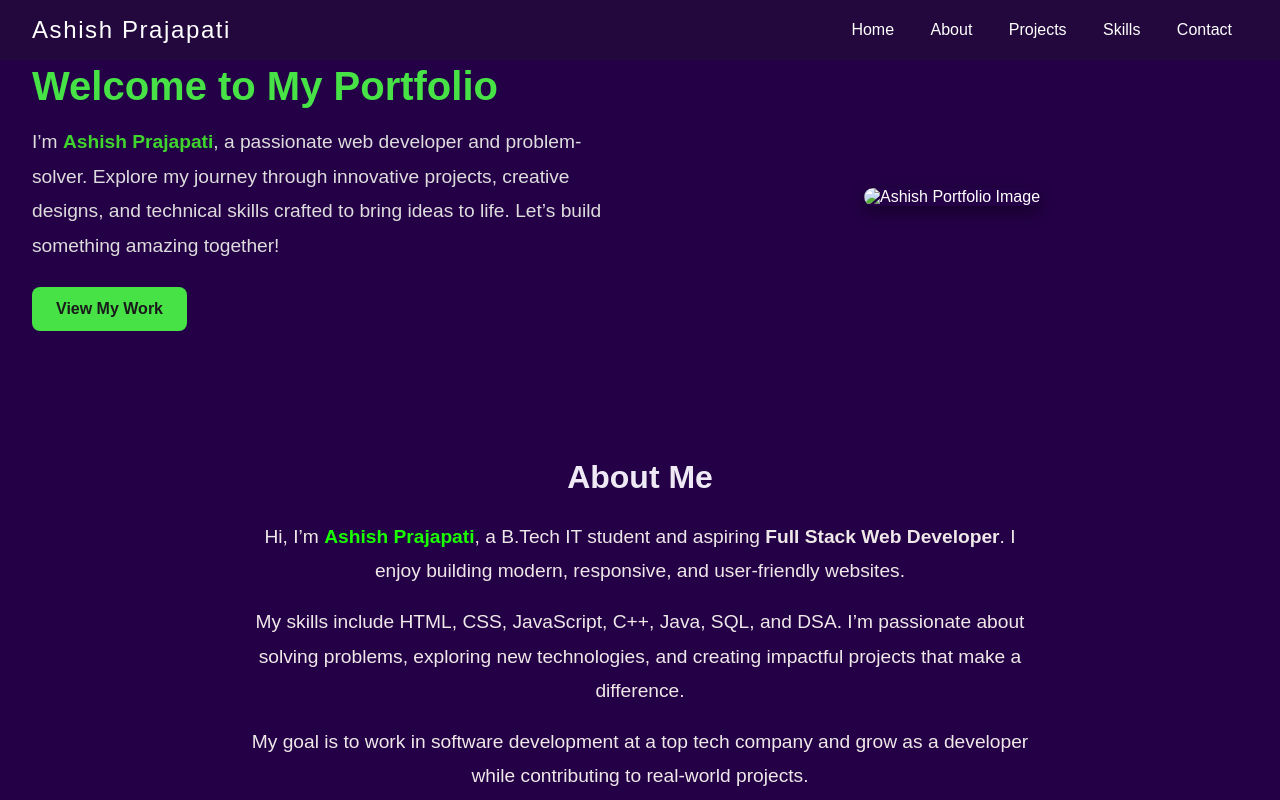
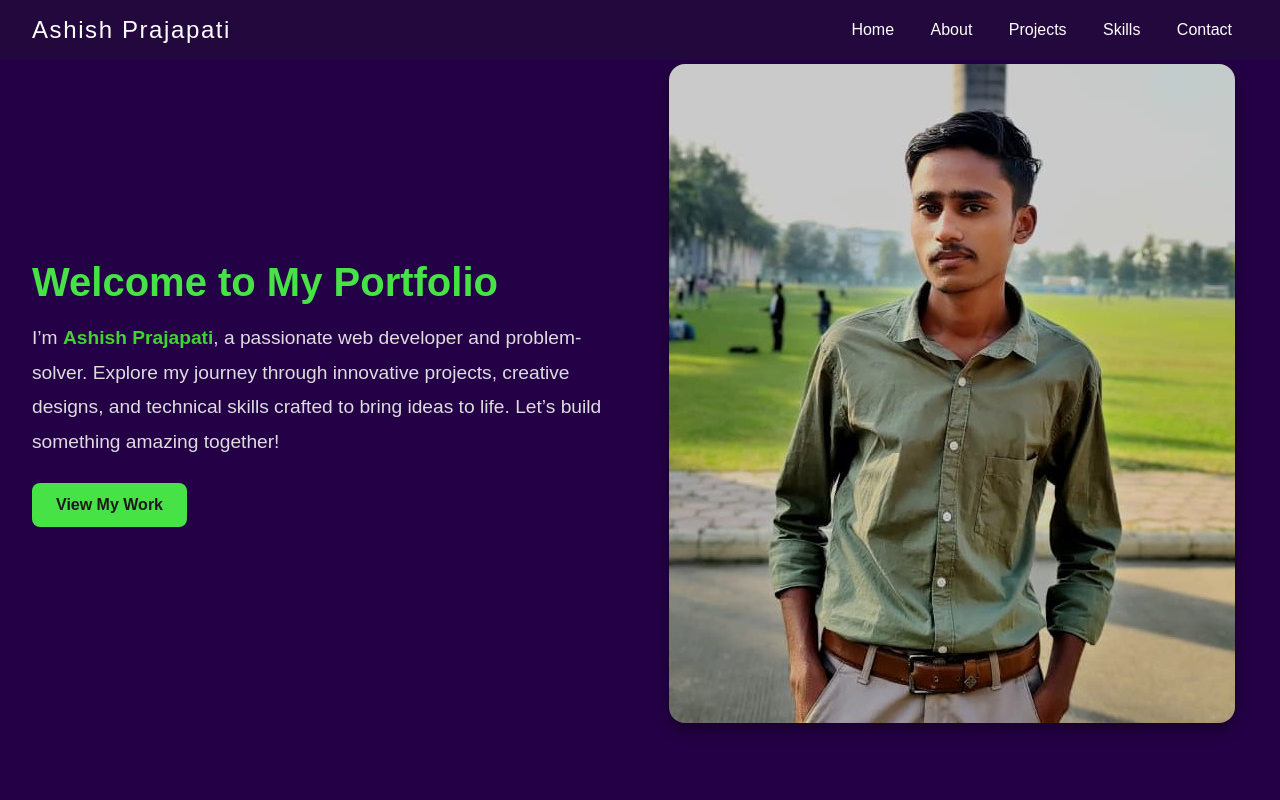
Before and after one commit to victus-owner/Ashish-Portfolio, a plain HTML site: page index.html in a window 1280 px wide. Shown: the top 800 px of the page. Drawn offline with Linux system fonts and the light colour scheme; the site is published under a folder, as on GitHub Pages, so addresses that start at the root find nothing.

Commit message:
update-Image

```diff
--- a/index.html
+++ b/index.html
@@ -42,7 +42,7 @@
                     <a href="#projects" class="btn">View My Work</a>
                 </div>
                 <div class="showcase-image">
-                    <img src="/My-Image.jpg" alt="Ashish Portfolio Image">
+                    <img src="My-Image.jpg" alt="Ashish Portfolio Image">
                 </div>
             </div>
         </div>
```
